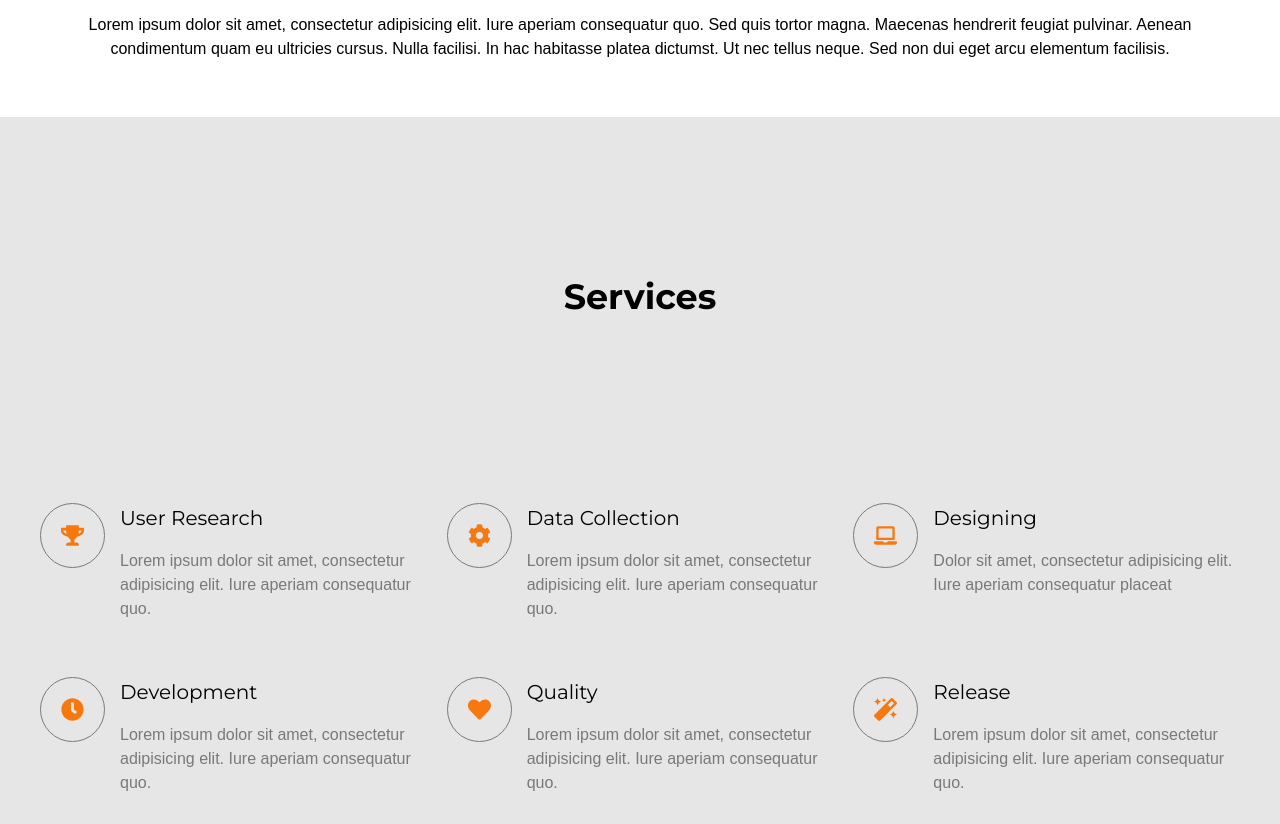
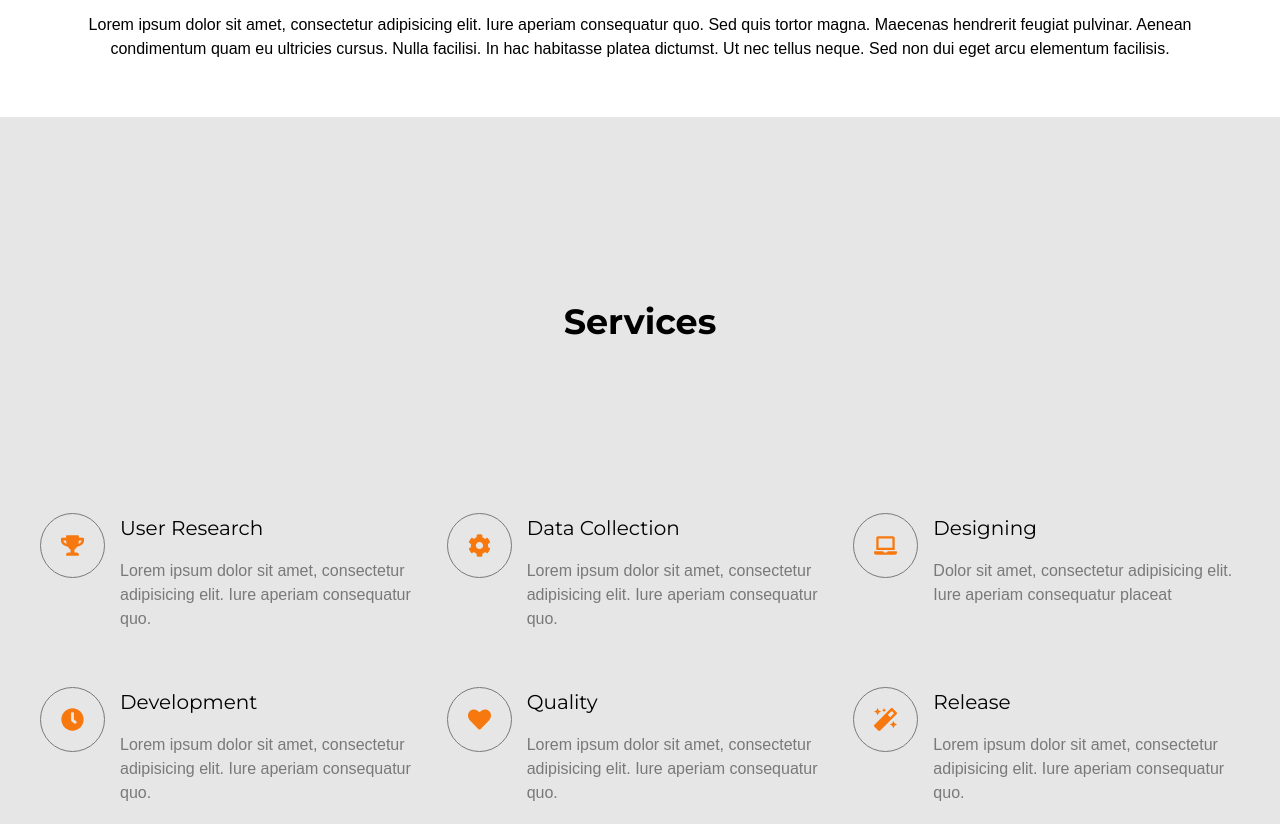
Before and after one commit to atarsa/start-up-template, a Gatsby site: page / in a window 1280 px wide. Shown: the part 939-1763 px from the top of the page. Built offline with nearby package versions, Linux system fonts and the light colour scheme; Gatsby itself is replaced by a stand-in of ours; a web font is replaced by a local one.

Commit message:
Add more space for sections' heading

```diff
--- a/src/components/about.js
+++ b/src/components/about.js
@@ -11,7 +11,7 @@ const StyledSection = styled.section`
   min-height: 100vh;
   display: grid;
   align-items: center;
-  padding-top: 6rem;
+  padding-top: 7rem;
 
   .container {
     max-width: 1200px;
--- a/src/components/header.js
+++ b/src/components/header.js
@@ -63,11 +63,14 @@ const StyledHeader = styled.header`
 `
 const DivWrapper = styled.div`
   display: flex;
+  position: relative;
   justify-content: space-between;
   width: 100%;
   margin-top: 2.5rem;
 
   button {
+    position: relative;
+    right: 0;
     background: none;
     border: none;
   }
--- a/src/components/portfolio.js
+++ b/src/components/portfolio.js
@@ -7,7 +7,7 @@ import Testimonials from "./testimonials"
 
 const StyledSection = styled.section`
   min-height: 100vh;
-  padding-top: 8rem;
+  padding-top: 9.5rem;
 
   .projects__container {
     max-width: 1200px;
--- a/src/components/pricing.js
+++ b/src/components/pricing.js
@@ -5,7 +5,7 @@ import PricingInfo from "./pricingInfo"
 import YAMLData from "../content/pricing.yaml"
 
 const StyledSection = styled.section`
-  padding: 8rem 2rem;
+  padding: 9rem 2rem;
   min-height: 100vh;
   display: grid;
   align-items: center;
--- a/src/components/sectionHeading.js
+++ b/src/components/sectionHeading.js
@@ -12,7 +12,6 @@ const Wrapper = styled.div`
     font-size: 1.8rem;
     font-weight: ${props => props.theme.font.thin};
     text-align: center;
-    /* margin-bottom: 5rem; */
   }
 `
 
--- a/src/components/services.js
+++ b/src/components/services.js
@@ -6,7 +6,7 @@ import { FontAwesomeIcon } from "@fortawesome/react-fontawesome"
 
 const StyledSection = styled.section`
   background: ${props => props.theme.colors.lightGrey};
-  padding: 3rem 2rem;
+  padding: 5rem 2rem 3rem;
   min-height: 100vh;
   display: grid;
   align-items: center;
@@ -23,7 +23,7 @@ const StyledSection = styled.section`
 
   h2 {
     font-size: 3.5rem;
-    margin: 3rem 2rem;
+    margin: 4rem 2rem 3rem;
 
     text-align: center;
   }
--- a/src/components/team.js
+++ b/src/components/team.js
@@ -9,7 +9,7 @@ const StyledSection = styled.section`
   min-height: 100vh;
   display: grid;
   align-items: center;
-  padding-top: 8rem;
+  padding-top: 9rem;
 
   @media (min-width: ${props => props.theme.breakpoints.large}) {
     grid-template-rows: 30rem 1fr;
```
